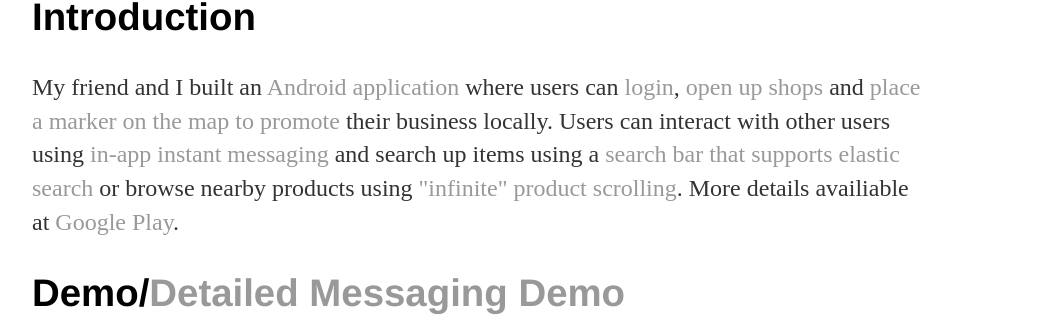
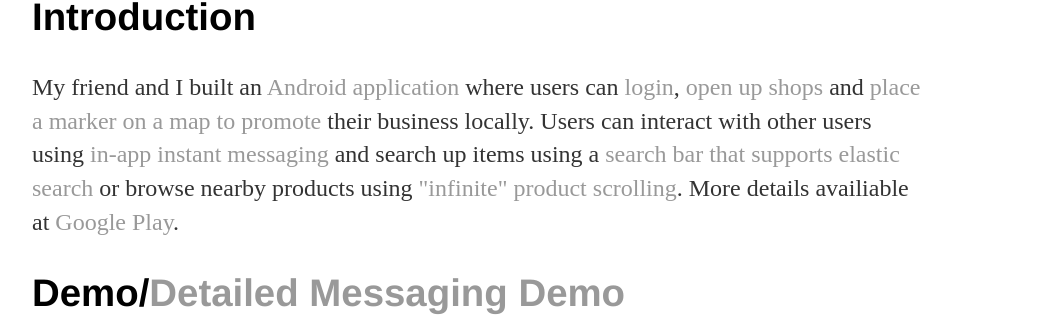
Before and after one commit to jcho7022/jcho7022.github.io, a Jekyll site: the page built from projects/float/index.html, in a window 1280 px wide and 900 px high. Shown: the part 261-577 px from the top of the window, without its empty margins (160-1203 px from the left). Built offline with Jekyll 4.4.1, drawn with Linux system fonts in a browser that asks for light colours.

Commit message:
Update index.html

```diff
--- a/projects/float/index.html
+++ b/projects/float/index.html
@@ -7,7 +7,7 @@ title: Business Info/Sales Application
 <p>My friend and I built an <a href="https://play.google.com/store/apps/details?id=com.floatapplication">Android application</a>
 	where users can <a href="https://jcho7022.github.io/projects/float/login.jpg">login</a>,
 	<a href="https://jcho7022.github.io/projects/float/shop.jpg">open up shops</a>
-	and <a href="https://jcho7022.github.io/projects/float/shop_markers.jpg">place a marker on the map to promote</a> their business locally.
+	and <a href="https://jcho7022.github.io/projects/float/shop_markers.jpg">place a marker on a map to promote</a> their business locally.
 Users can interact with other users using <a href="https://jcho7022.github.io/projects/float/messaging.jpg">in-app instant messaging</a>
 and search up items using a <a href="https://jcho7022.github.io/projects/float/elastic_search.jpg">search bar that supports elastic search</a>
   or browse nearby products using <a href="https://jcho7022.github.io/projects/float/infinite_product.jpg">"infinite" product scrolling</a>.
```
